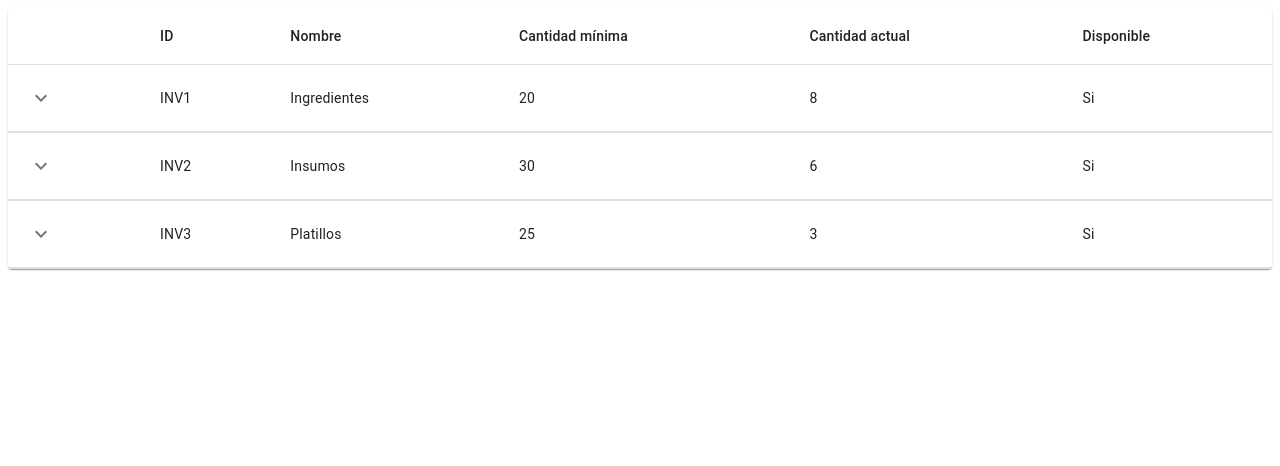
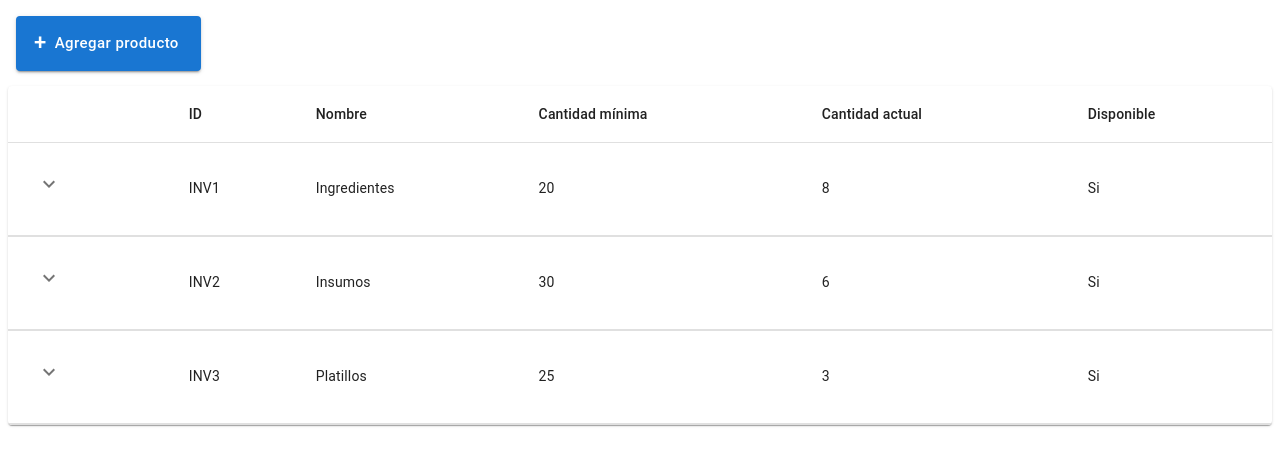
Before and after one commit to greghades/frontend_asap, a Next.js app: page /inventory in a window 1280 px wide. Shown: the top 466 px of the page. Built offline with nearby package versions, Linux system fonts and the light colour scheme.

Commit message:
Boton para agregar productos agregado.

```diff
--- a/src/app/inventory/page.jsx
+++ b/src/app/inventory/page.jsx
@@ -14,6 +14,12 @@ import Paper from '@mui/material/Paper';
 import KeyboardArrowDownIcon from '@mui/icons-material/KeyboardArrowDown';
 import KeyboardArrowUpIcon from '@mui/icons-material/KeyboardArrowUp';
 import TablePagination from '@mui/material/TablePagination';
+import List from '@mui/material/List';
+import ListItem from '@mui/material/ListItem';
+import ListItemIcon from '@mui/material/ListItemIcon';
+import ListItemText from '@mui/material/ListItemText';
+import AddIcon from '@mui/icons-material/Add';
+import Button from '@mui/material/Button';
 import { useWarehousesStore } from '@/hooks/useWarehousesStore';
 
 function Row(props) {
@@ -135,6 +141,24 @@ export default function Inventory() {
   const rows = useWarehousesStore((state) => state.warehouses);
 
   return (
+    <Box sx={{ '& button': { m: 1, marginBottom: '1em' } }}>
+      {/* <Button variant="contained" size="large">
+        Agregar producto
+      </Button> */}
+      <Button
+        variant="contained"
+        size="large"
+        startIcon={<span>+</span>}
+        sx={{
+          textTransform: 'none',
+          justifyContent: 'flex-start'
+        }}
+        onClick={() => {
+          console.log('Agregar producto');
+        }}
+      >
+        Agregar producto
+      </Button>
       <TableContainer component={Paper}>
         <Table aria-label="collapsible table">
           <TableHead>
@@ -154,5 +178,6 @@ export default function Inventory() {
           </TableBody>
         </Table>
       </TableContainer>
+    </Box>
   );
 }
--- a/src/components/HomeListItem.jsx
+++ b/src/components/HomeListItem.jsx
@@ -1,10 +1,8 @@
 import React from 'react';
 import { ListItem, ListItemButton, ListItemIcon, ListItemText } from '@mui/material';
 import { useRouter } from 'next/navigation';
-import { useUserSystemStore } from '@/hooks';
 
 function HomeListItem({ name, icon, color = '#2E77BB', redirectPath, onTap }) {
-  const logout = useUserSystemStore((state) => state.logout)
   const router = useRouter();
 
   const iconStyle = {
@@ -12,7 +10,9 @@ function HomeListItem({ name, icon, color = '#2E77BB', redirectPath, onTap }) {
   };
 
   const handleClick = () => {
-    onTap();
+    if (onTap) {
+      onTap();
+    }
 
     if (redirectPath) {
       router.push(redirectPath);
```
Also changed, not shown: src/app/page.jsx (+1 -9 lines). Lines whose indentation alone changed are shown as unchanged.
